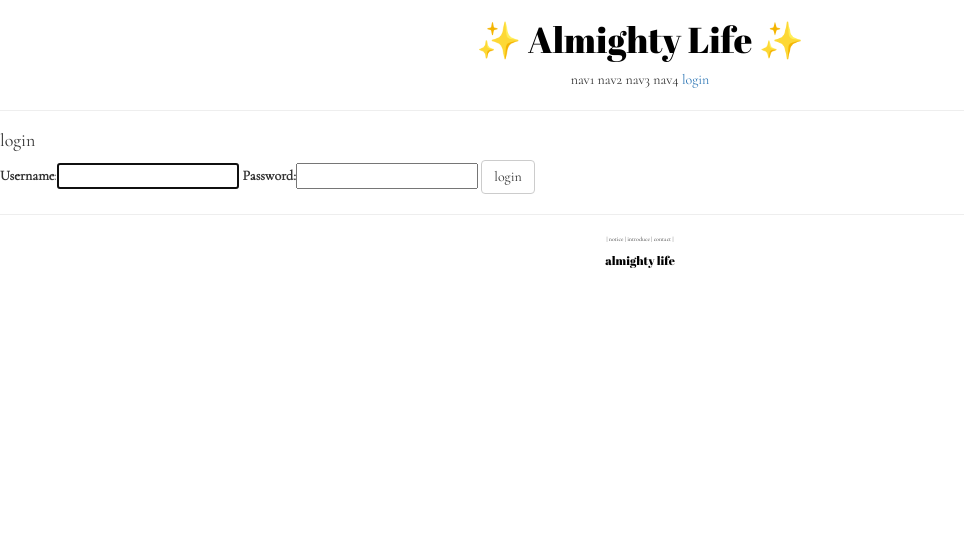
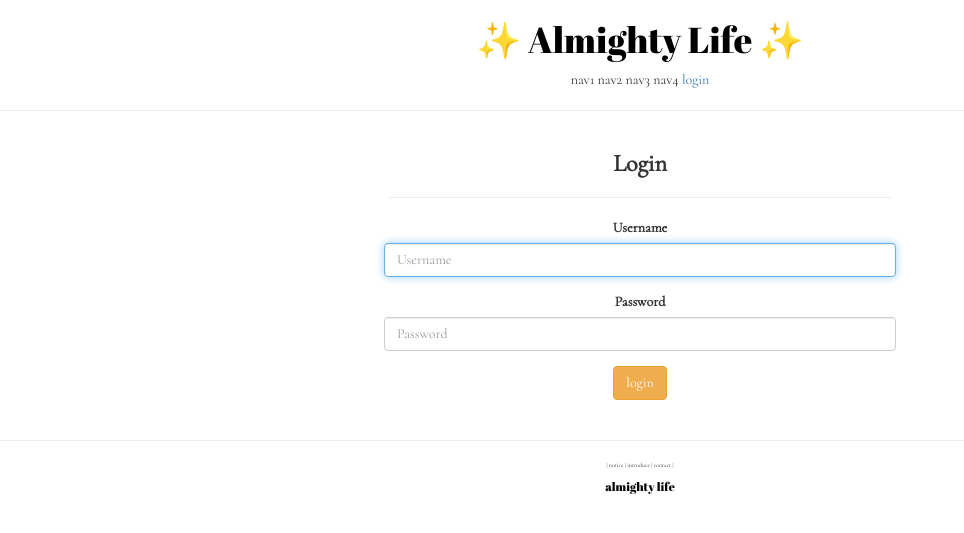
Before and after one commit to isdiscodead/likelion_django_study, a Django app: page /account/login/ in a window 1280 px wide. Shown: the top 533 px of the page, without its empty margins (0-964 px from the left). Run offline with Django 3.2, Linux system fonts and the light colour scheme; parts of the project's set-up code (start-up, migrations or seed data) failed here and were passed over; some libraries are stand-ins or nearby versions.

Commit message:
add form css

```diff
--- a/accountapp/templates/accountapp/login.html
+++ b/accountapp/templates/accountapp/login.html
@@ -1,16 +1,18 @@
 {% extends 'base.html' %}
+{% load bootstrap4 %}
 
 {% block content %}
 
 <div>
-    <div>
-        <h4>login</h4>
-    </div>
-    <div>
+    <div class="account_form_div">
+        <div style="margin: 0.5rem;">
+            <h3><strong>Login</strong></h3>
+            <hr>
+        </div>
         <form action="" method="post">
             {% csrf_token %}
-            {{ form }}
-            <input type="submit" value="login" class="btn btn-default">
+            {% bootstrap_form form %}
+            <input type="submit" value="login" class="btn btn-warning">
         </form>
     </div>
 </div>
--- a/almighty/settings.py
+++ b/almighty/settings.py
@@ -68,6 +68,7 @@ INSTALLED_APPS = [
     'django.contrib.sessions',
     'django.contrib.messages',
     'django.contrib.staticfiles',
+    'bootstrap4',
     'accountapp',
 ]
 
--- a/static/base.css
+++ b/static/base.css
@@ -4,7 +4,7 @@
 }
 
 /* header & header */
-.header_div, .footer_div, .content_div{
+.header_div, .footer_div {
     text-align: center;
     margin : 1.5rem 0;
 }
@@ -23,3 +23,10 @@
 }
 
 /* button */
+
+/* form */
+.account_form_div {
+    text-align: center;
+    max-width: 40%;
+    margin: 4rem auto;
+}
--- a/templates/head.html
+++ b/templates/head.html
@@ -14,5 +14,5 @@
     <link href="https://fonts.googleapis.com/css2?family=Noto+Serif+KR&display=swap" rel="stylesheet">
 
     <!-- default style sheet -->
-    <link rel="stylesheet" type="text/css" href="{% static 'base.css'%}">
+    <link rel="stylesheet" type="text/css" href="{% static 'base.css'%}?after">
 </head>
```
Also changed, not shown: accountapp/templates/accountapp/create.html (+9 -3 lines), templates/footer.html (line endings or trailing spaces).
